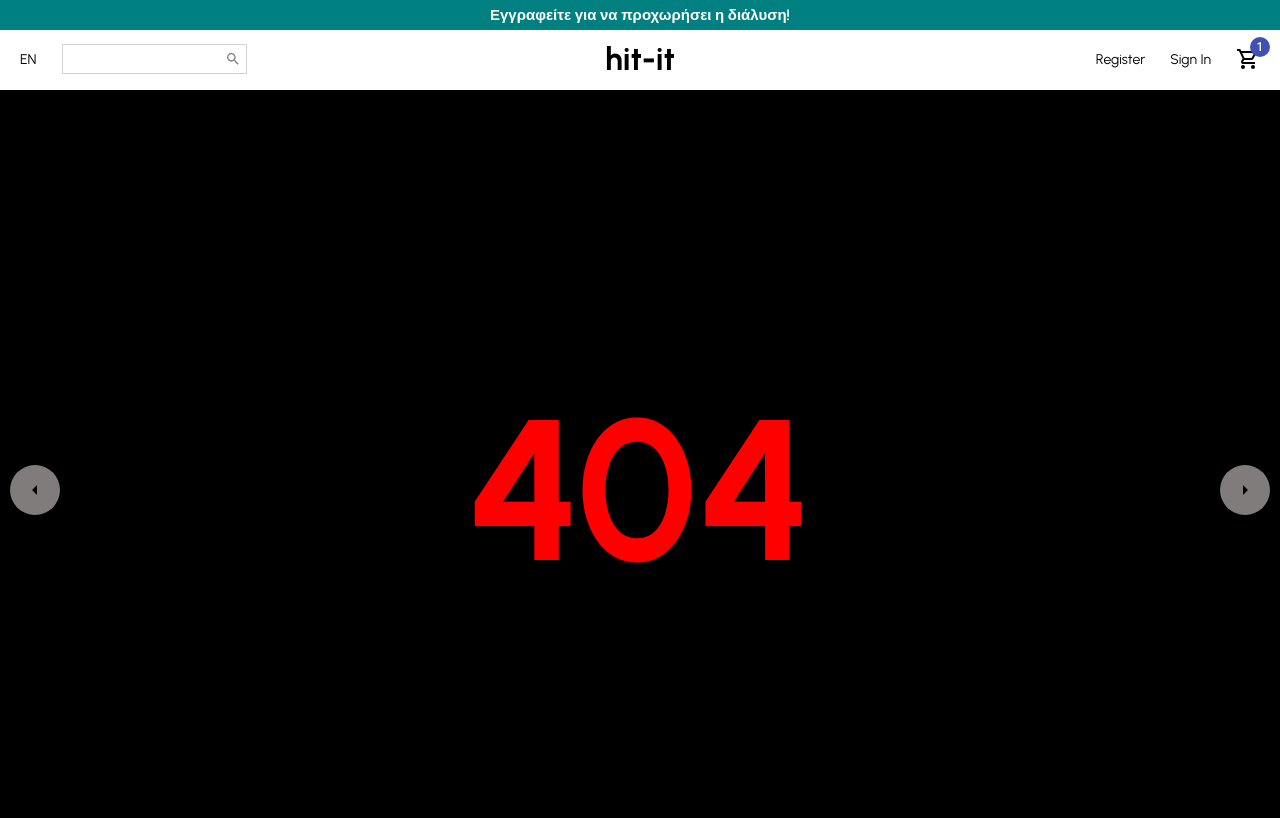
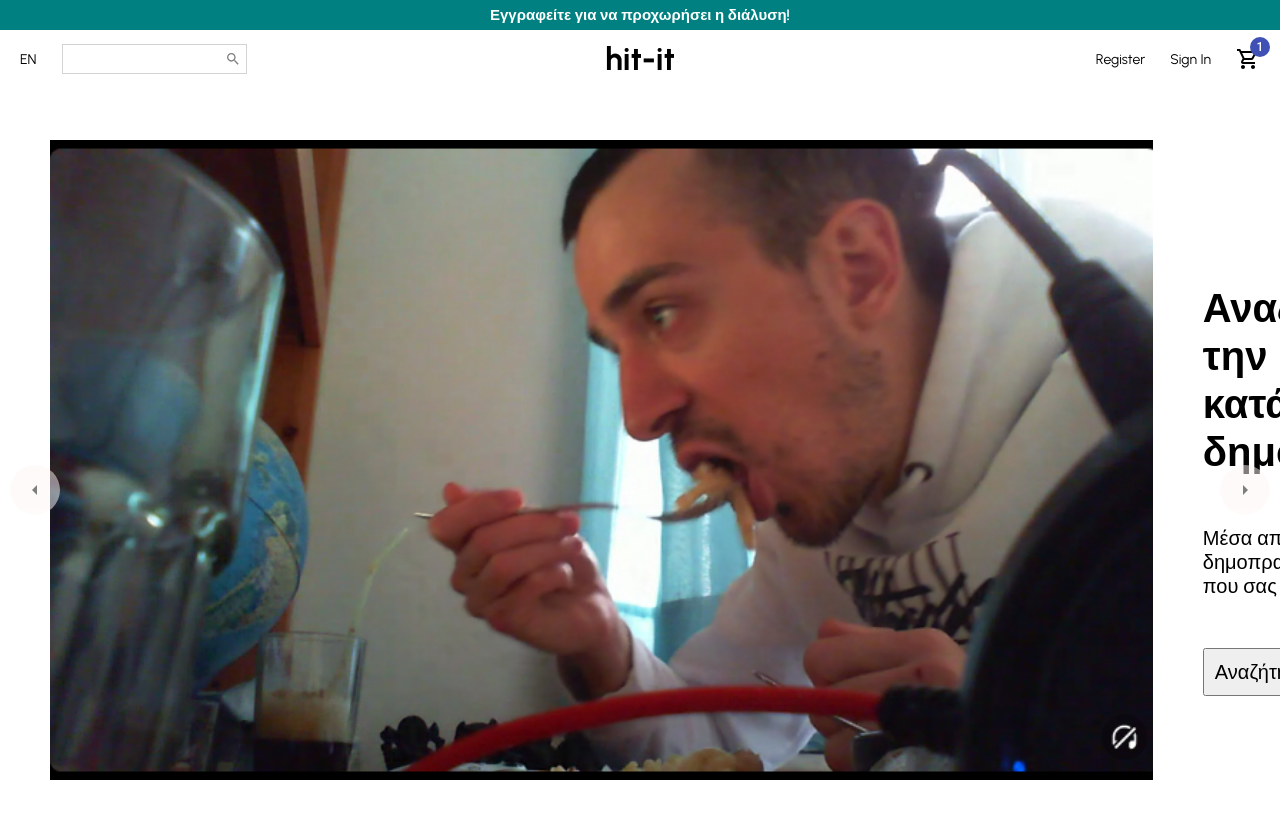
Before and after one commit to platonasmilitsis/WebAppTechno, a React (Create React App) app in the folder frontend/hit-it/: page / in a window 1280 px wide. Before the commit this address had no page. Shown: the top 818 px of the page. Built offline with nearby package versions, Linux system fonts and the light colour scheme.

Commit message:
add working slider

```diff
--- a/frontend/hit-it/src/App.jsx
+++ b/frontend/hit-it/src/App.jsx
@@ -1,7 +1,7 @@
-import Welcome from "./pages/Welcome";
+import Home from "./pages/Home";
 
 const App = () => {
-  return <Welcome/>
+  return <Home/>
 };
 
 export default App;
--- a/frontend/hit-it/src/components/Slider.jsx
+++ b/frontend/hit-it/src/components/Slider.jsx
@@ -1,12 +1,15 @@
 import { ArrowLeftOutlined, ArrowRightOutlined } from "@material-ui/icons";
+import { useState } from "react";
 import styled from "styled-components"
+import { slider_items } from "../data";
 
 const Container=styled.div`
     width:100%;
     height:100vh;
     display:flex;
-    background-color:black;
+    // background-color:coral;
     position:relative;
+    overflow:hidden;
 `;
 
 const Arrow=styled.div`
@@ -25,29 +28,116 @@ const Arrow=styled.div`
     margin:auto;
     cursor:pointer;
     opacity:0.5;
+    z-index:2;
 `;
 
-const Error=styled.div`
-    font-size:200px;
-    font-weight:bold;
+const Wrapper=styled.div`
+    height:100%;
+    display:flex;
+    transform:translateX(${props=>props.slide_index* -100}vw);
+`;
+
+const Slide=styled.div`
+    width:100vw;
+    height:100vh;
+    display:flex;
+    align-items:center;
+`;
+
+const ImgContainer=styled.div`
+    height:100%;
+    flex:1;
+`;
+
+const Image=styled.img`
+    height:80%;
+    padding:50px;
+`;
+
+const Title=styled.h1`
+    font-size:40px;
+`;
+
+const Description=styled.p`
+    margin:50px 0px;
+    font-size:20px;
+    font-weight:500;
+    // letter-spacing:3px;
+`;
+
+const Button=styled.button`
+    padding:10px;
+    font-size:20px;
+    // background-color:transparent;
     cursor:pointer;
-    color:red;
-    align-items:center;
-    justify-content:center;
-    display:flex;
-    margin:auto;
+`;
+
+const InfoContainer=styled.div`
+    flex:1;
 `;
 
 const Slider = () => {
+
+    const [slide_index,set_slide_index]=useState(0);
+
+    const handle_click=(direction)=>{
+        if(direction==="left"){
+            // Go to last slide
+            set_slide_index(slide_index>0 ? slide_index-1 : 1)
+        }
+        else{
+            // Go to first slide
+            set_slide_index(slide_index<1 ? slide_index+1 :0)
+        }
+    }
+
   return (
     <Container>
-        <Arrow direction="left">
+        <Arrow direction="left" onClick={()=>handle_click("left")}>
             <ArrowLeftOutlined/>
         </Arrow>
-        <Error>
-            404
-        </Error>
-        <Arrow direction="right">
+        <Wrapper slide_index={slide_index}>
+            {slider_items.map(item=>
+                <Slide>
+                <ImgContainer>
+                    <Image src={item.img}/>
+                </ImgContainer>
+                <InfoContainer>
+                    <Title>
+                        {item.title}
+                    </Title>
+                    <Description>
+                        {item.desc}
+                    </Description>
+                    <Button>
+                        Αναζήτηση
+                    </Button>
+                </InfoContainer>
+                </Slide>
+            )}
+
+
+            {slider_items.map(item=>
+                <Slide>
+                <ImgContainer>
+                    <Image src={item.img}/>
+                </ImgContainer>
+                <InfoContainer>
+                    <Title>
+                        {item.title}
+                    </Title>
+                    <Description>
+                        {item.desc}
+                    </Description>
+                    <Button>
+                        Αναζήτηση
+                    </Button>
+                </InfoContainer>
+                </Slide>
+            )}
+
+        </Wrapper>
+        <Arrow direction="right" onClick={()=>handle_click("right")}>
             <ArrowRightOutlined/>
         </Arrow>
     </Container>
--- /dev/null
+++ b/frontend/hit-it/src/data.js
@@ -0,0 +1,14 @@
+export const slider_items=[
+    {
+        id:1,
+        img:require("./assets/themaras_fagito.png"),
+        title:"Αναζητήστε την κατάλληλη δημοπρασία",
+        desc:"Μέσα από ένα πλήθος δημοπρασιών βρείτε αυτό που σας ταιριάζει",
+    },
+    {
+        id:2,
+        img:require("./assets/themis_dialisi.png"),
+        title:"Υποβάλετε τη δημοπρασία σας",
+        desc:"Διαχειριστείτε τις δημοπρασίες ",
+    }
+]
--- a/frontend/hit-it/src/pages/Welcome.jsx
+++ b/frontend/hit-it/src/pages/Home.jsx
@@ -3,14 +3,14 @@ import NavBar from '../components/NavBar'
 import Announcement from '../components/Announcement'
 import Slider from '../components/Slider'
 
-const Welcome = () => {
+const Home = () => {
   return (
     <div>
-        <Announcement></Announcement>
+        <Announcement/>
         <NavBar/>
         <Slider/>
     </div>
   )
 }
 
-export default Welcome
+export default Home
```
Also changed, not shown: frontend/hit-it/src/assets/themaras_fagito.png (added), frontend/hit-it/src/assets/themis_dialisi.png (added), frontend/hit-it/src/components/Announcement.jsx (line endings or trailing spaces), frontend/hit-it/src/components/NavBar.jsx (line endings or trailing spaces).
